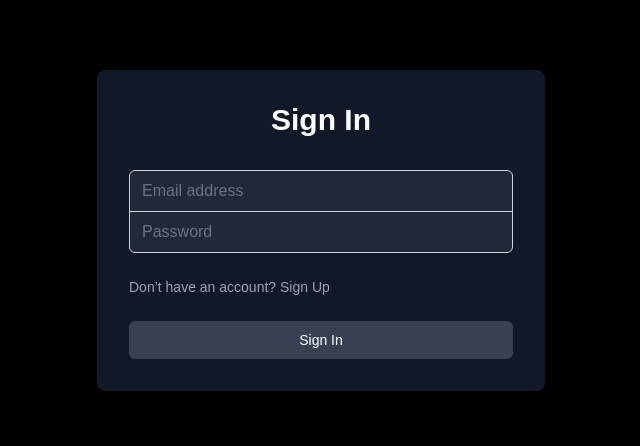
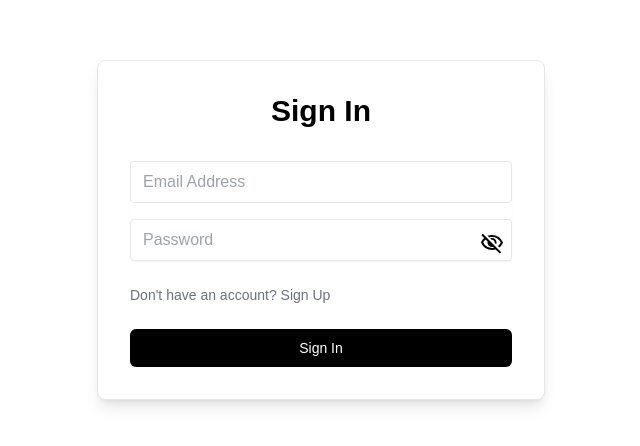
Before and after one commit to girisimci/admin-panel-boilerplate, a Next.js app: page /login in a window 1280 px wide. Shown: the part 170-616 px from the top of the page, without its empty margins (319-959 px from the left). Built offline with nearby package versions, Linux system fonts and the light colour scheme.

Commit message:
login and register form separated

```diff
--- a/src/components/auth/register-card.js
+++ b/src/components/auth/auth-form.js
@@ -1,42 +1,40 @@
 import Link from "next/link";
 import Input from "../commons/input";
 
-const RegisterCard = () => {
+const AuthForm = ({
+  title,
+  inputs,
+  onSubmit,
+  linkText,
+  linkHref,
+  buttonText,
+}) => {
   return (
     <div className="min-h-screen flex items-center justify-center bg-white text-black">
       <div className="w-full max-w-md p-8 space-y-8 bg-white border rounded-lg shadow-lg">
-        <h2 className="text-3xl font-extrabold text-center">Sign Up</h2>
-        <form className="mt-8 space-y-6">
+        <h2 className="text-3xl font-extrabold text-center">{title}</h2>
+        <form onSubmit={onSubmit} className="mt-8 space-y-6">
           <div className="rounded-md shadow-sm flex flex-col gap-4">
-            <div>
-              <Input
-                name="name"
-                type="text"
-                placeholder="Full Name"
-              />
-            </div>
-            <div>
-              <Input
-                type="email"
-                placeholder="Email address"
-              />
-            </div>
-            <div>
-              <Input
-                name="password"
-                type="password"
-                placeholder="Password"
-              />
-            </div>
+            {inputs.map((input, index) => (
+              <div key={index}>
+                <Input
+                  type={input.type}
+                  name={input.name}
+                  placeholder={input.placeholder}
+                  className="w-full px-3 py-2 border rounded"
+                  required={input.required}
+                />
+              </div>
+            ))}
           </div>
 
           <div className="flex items-center justify-between">
             <div className="text-sm">
               <Link
                 className="font-medium text-gray-500 hover:text-gray-700"
-                href="/login"
+                href={linkHref}
               >
-                Already have an account? Sign In
+                {linkText}
               </Link>
             </div>
           </div>
@@ -46,7 +44,7 @@ const RegisterCard = () => {
               type="submit"
               className="group relative w-full flex justify-center py-2 px-4 border border-transparent text-sm font-medium rounded-md text-white bg-black hover:bg-gray-800 focus:outline-none focus:ring-2 focus:ring-offset-2 focus:ring-gray-500"
             >
-              Sign Up
+              {buttonText}
             </button>
           </div>
         </form>
@@ -55,4 +53,4 @@ const RegisterCard = () => {
   );
 };
 
-export default RegisterCard;
+export default AuthForm;
--- a/src/components/auth/login-card.js
+++ /dev/null
@@ -1,56 +0,0 @@
-import Link from "next/link";
-
-const LoginCard = () => {
-  return (
-    <div className="min-h-screen flex items-center justify-center bg-black text-white">
-      <div className="w-full max-w-md p-8 space-y-8 bg-gray-900 rounded-lg shadow-lg">
-        <h2 className="text-3xl font-extrabold text-center">Sign In</h2>
-        <form className="mt-8 space-y-6">
-          <div className="rounded-md shadow-sm -space-y-px">
-            <div>
-              <label htmlFor="email" className="sr-only">Email address</label>
-              <input
-                id="email"
-                name="email"
-                type="email"
-                required
-                className="appearance-none rounded-none relative block w-full px-3 py-2 border border-gray-300 placeholder-gray-500 text-white bg-gray-800 rounded-t-md focus:outline-none focus:ring-gray-500 focus:border-gray-500"
-                placeholder="Email address"
-              />
-            </div>
-            <div>
-              <label htmlFor="password" className="sr-only">Password</label>
-              <input
-                id="password"
-                name="password"
-                type="password"
-                required
-                className="appearance-none rounded-none relative block w-full px-3 py-2 border border-gray-300 placeholder-gray-500 text-white bg-gray-800 rounded-b-md focus:outline-none focus:ring-gray-500 focus:border-gray-500"
-                placeholder="Password"
-              />
-            </div>
-          </div>
-
-          <div className="flex items-center justify-between">
-            <div className="text-sm">
-              <Link className="font-medium text-gray-400 hover:text-gray-300" href="/register">
-                  Don’t have an account? Sign Up
-              </Link>
-            </div>
-          </div>
-
-          <div>
-            <button
-              type="submit"
-              className="group relative w-full flex justify-center py-2 px-4 border border-transparent text-sm font-medium rounded-md text-white bg-gray-700 hover:bg-gray-600 focus:outline-none focus:ring-2 focus:ring-offset-2 focus:ring-gray-500"
-            >
-              Sign In
-            </button>
-          </div>
-        </form>
-      </div>
-    </div>
-  );
-};
-
-export default LoginCard;
--- /dev/null
+++ b/src/components/auth/login-form.js
@@ -0,0 +1,26 @@
+import AuthForm from "./auth-form";
+
+
+const LoginForm = () => {
+  const handleSubmit = (e) => {
+    e.preventDefault();
+    const formData = new FormData(e.target);
+    console.log(Object.fromEntries(formData)); // Handle login logic
+  };
+
+  return (
+    <AuthForm
+      title="Sign In"
+      inputs={[
+        { name: "email", type: "email", placeholder: "Email Address", required: true },
+        { name: "password", type: "password", placeholder: "Password", required: true },
+      ]}
+      onSubmit={handleSubmit}
+      linkText="Don't have an account? Sign Up"
+      linkHref="/register"
+      buttonText="Sign In"
+    />
+  );
+};
+
+export default LoginForm;
--- /dev/null
+++ b/src/components/auth/register-form.js
@@ -0,0 +1,27 @@
+import AuthForm from "./auth-form";
+
+
+const RegisterForm = () => {
+  const handleSubmit = (e) => {
+    e.preventDefault();
+    const formData = new FormData(e.target);
+    console.log(Object.fromEntries(formData)); // Handle registration logic
+  };
+
+  return (
+    <AuthForm
+      title="Sign Up"
+      inputs={[
+        { name: "name", type: "text", placeholder: "Full Name", required: true },
+        { name: "email", type: "email", placeholder: "Email Address", required: true },
+        { name: "password", type: "password", placeholder: "Password", required: true },
+      ]}
+      onSubmit={handleSubmit}
+      linkText="Already have an account? Sign In"
+      linkHref="/login"
+      buttonText="Sign Up"
+    />
+  );
+};
+
+export default RegisterForm;
--- a/src/pages/login.js
+++ b/src/pages/login.js
@@ -1,8 +1,7 @@
-import LoginCard from "@/components/auth/login-card";
-import React from "react";
+import LoginForm from "@/components/auth/login-form";
 
 const login = () => {
-  return <LoginCard />;
+  return <LoginForm />;
 };
 login.getLayout = (page) => page;
 
--- a/src/pages/register.js
+++ b/src/pages/register.js
@@ -1,8 +1,7 @@
-import RegisterCard from "@/components/auth/register-card";
-import React from "react";
+import RegisterForm from "@/components/auth/register-form";
 
 const Register = () => {
-  return <RegisterCard />;
+  return <RegisterForm />;
 };
 Register.getLayout = (page) => page;
 
```
Also changed, not shown: src/assets/icons/index copy.js (added, +61 -0 lines).
